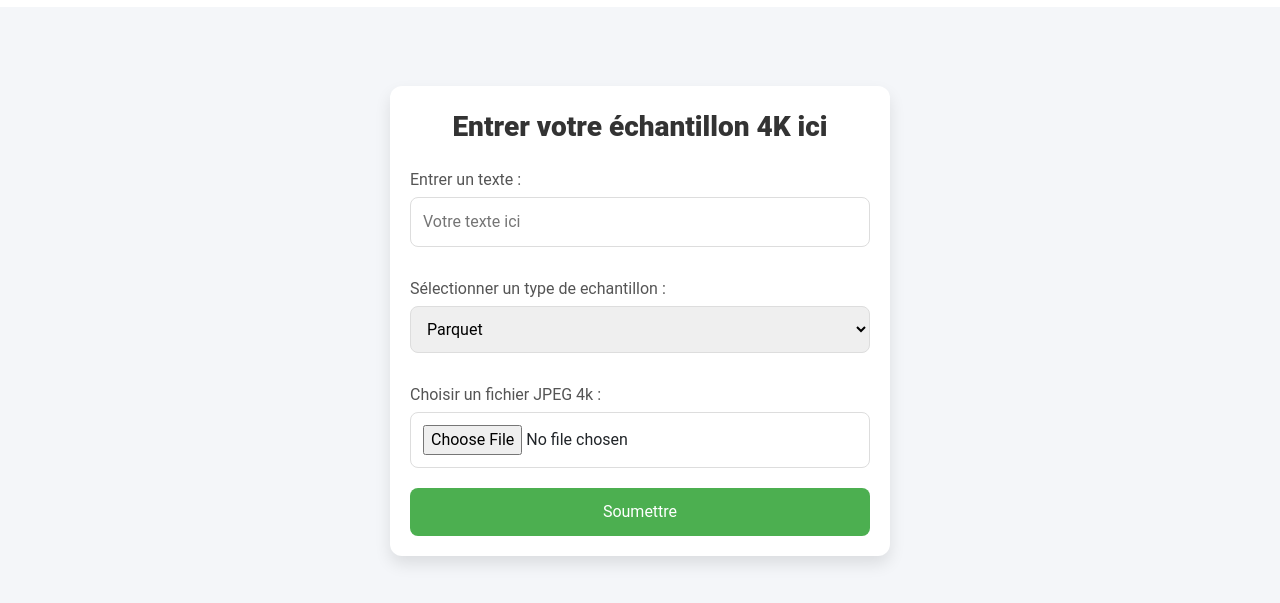
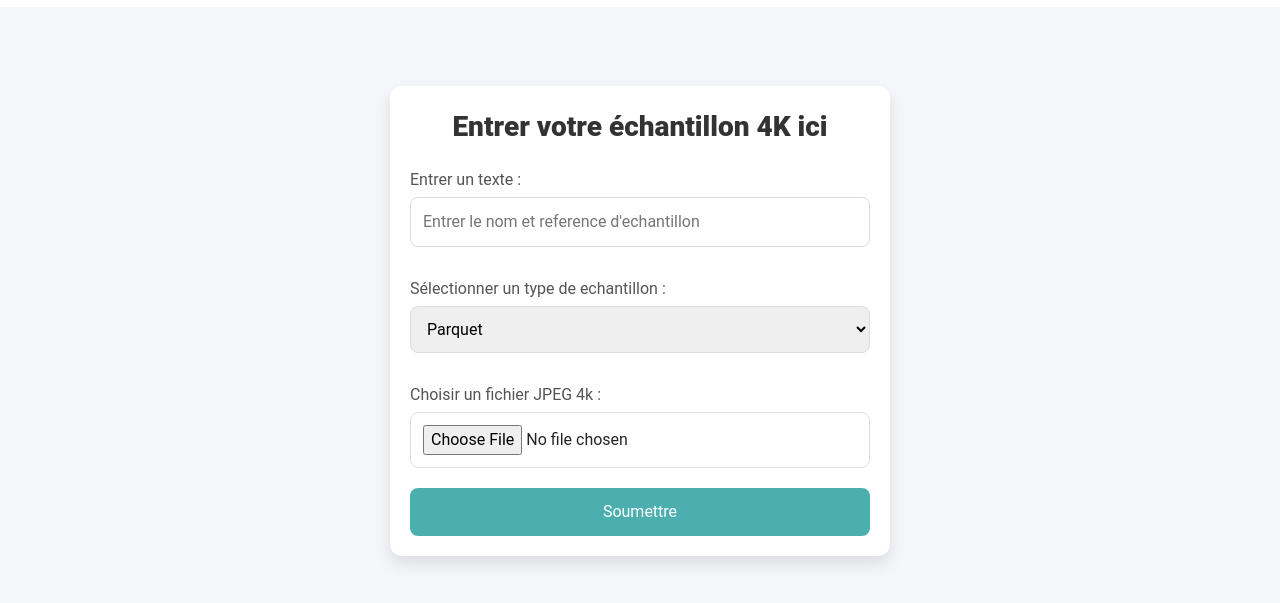
Before and after one commit to DevelopsMadagascar353/ArSky, a plain HTML site: page ajouterDesEchantillons.html in a window 1280 px wide. Shown: the part 79-682 px from the top of the page. Drawn offline with Linux system fonts and the light colour scheme.

Commit message:
Add files via upload

```diff
--- a/ajouterDesEchantillons.html
+++ b/ajouterDesEchantillons.html
@@ -140,7 +140,7 @@
 
         /* Bouton de soumission */
         input[type="submit"] {
-            background-color: #4CAF50;
+            background-color: #4cafaf;
             color: white;
             padding: 12px 20px;
             border: none;
@@ -193,7 +193,7 @@
         <form action="#" method="post" enctype="multipart/form-data">
             <!-- Champ input pour texte -->
             <label for="textInput">Entrer un texte :</label>
-            <input type="text" id="textInput" name="textInput" placeholder="Votre texte ici">
+            <input type="text" id="textInput" name="textInput" placeholder="Entrer le nom et reference d'echantillon">
 
             <!-- Menu déroulant avec options -->
             <label for="choice">Sélectionner un type de echantillon :</label>
```
